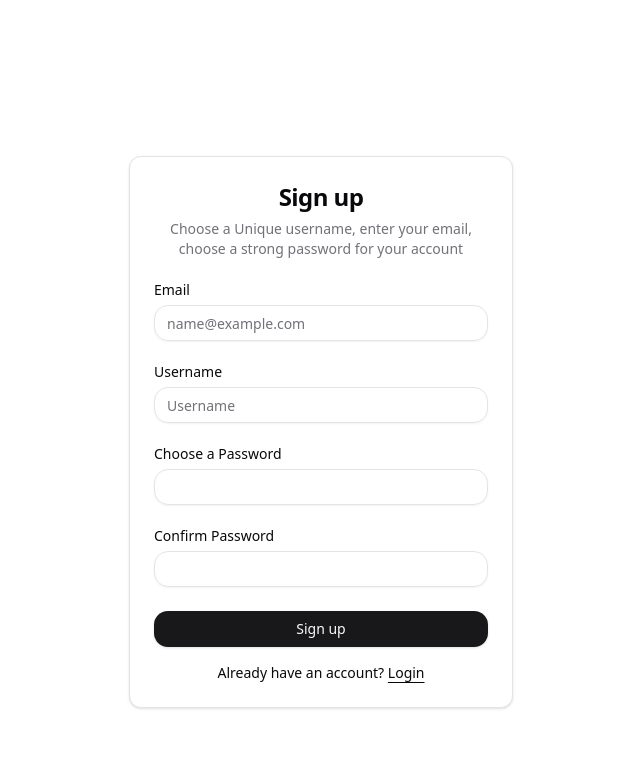
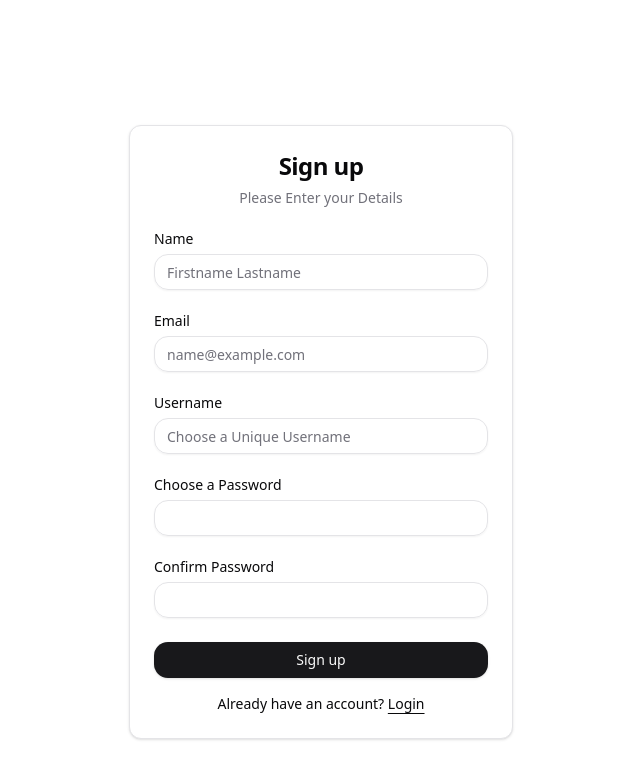
Before and after one commit to fadilm777/BearBazaar, a React (Vite) app in the folder frontend/: page /signup in a window 1280 px wide. Shown: the top 778 px of the page, without its empty margins (319-959 px from the left). Built offline with nearby package versions, Linux system fonts and the light colour scheme.

Commit message:
Fixed DMs page sizing, fix security flaw in mylisting, added name across backend, profile

```diff
--- a/frontend/src/backend/profile.js
+++ b/frontend/src/backend/profile.js
@@ -3,6 +3,7 @@ import { fetchAPI, parseBody } from "./common";
 /**
  * @typedef {Object} UserProfile
  * @property {number} id
+ * @property {string} name
  * @property {string} username
  * @property {string} name
  * @property {string} email
--- a/frontend/src/components/appSignupForm.jsx
+++ b/frontend/src/components/appSignupForm.jsx
@@ -18,6 +18,7 @@ export function SignupForm() {
 
   const navigate = useNavigate();
   const [error, setError] = useState(null);
+  const [name, setName] = useState("")
   const [email, setEmail] = useState("");
   const [username, setUsername] = useState("");
   const [password, setPassword] = useState("");
@@ -32,7 +33,12 @@ export function SignupForm() {
     if (!minLength.test(password)) return "Password must be at least 8 characters.";
     if (!hasUpperCase.test(password)) return "Password must have at least one uppercase letter.";
     if (!hasLowerCase.test(password)) return "Password must have at least one lowercase letter.";
-    if (!hasSpecialChar.test(password)) return "Password must contain at least one special character.";
+    if (!hasSpecialChar.test(password)) {
+      return "Password must contain at least one special character.";
+    }
+    // else {
+    //   continue;
+    // }
 
     const emailPart = email.split("@")[0];
     if (password.includes(emailPart) || password.includes(username)) {
@@ -44,7 +50,7 @@ export function SignupForm() {
   const handleSubmit = async (e) => {
     e.preventDefault();
 
-    const passwordError = validatePassword(password, email, username);
+    const passwordError = validatePassword(name, password, email, username);
     if (passwordError) {
       setError(passwordError);
       return;
@@ -57,6 +63,7 @@ export function SignupForm() {
 
     try {
       await register({
+        name,
         email,
         username,
         password,
@@ -73,12 +80,24 @@ export function SignupForm() {
         <CardHeader>
           <CardTitle className="text-2xl">Sign up</CardTitle>
           <CardDescription>
-            Choose a Unique username, enter your email, choose a strong password for your account
+            Please Enter your Details
           </CardDescription>
         </CardHeader>
         <CardContent>
           <form onSubmit={handleSubmit}>
             <div className="flex flex-col gap-6">
+
+            <div className="grid gap-2">
+                <Label htmlFor="email" className="text-left">Name</Label>
+                <Input
+                  id="name"
+                  type="text"
+                  placeholder="Firstname Lastname"
+                  value={name}
+                  onChange={(e) => setName(e.target.value)}
+                  required
+                />
+              </div>
 
               <div className="grid gap-2">
                 <Label htmlFor="email" className="text-left">Email</Label>
@@ -97,7 +116,7 @@ export function SignupForm() {
                 <Input
                   id="username"
                   type="text"
-                  placeholder="Username"
+                  placeholder="Choose a Unique Username"
                   value={username}
                   onChange={(e) => setUsername(e.target.value)}
                   required
--- a/frontend/src/pages/MyListings.jsx
+++ b/frontend/src/pages/MyListings.jsx
@@ -34,7 +34,7 @@ const MyListings = () => {
       {/* TODO: use real UI here */}
       {loading ? <p>Loading...</p> : null}
       {error ? <p>Error: ${error}</p> : null}
-      {!loading && listings.length === 0 && !error ? <p>You don't have any listings. Try creating some!</p> : null}
+      {!loading && listings.length === 0 && !error ? <p>You don&apos;t have any listings. Try creating some!</p> : null}
 
       {listings.map((listing) => <ListingCard key={listing.id} listing={listing} />)}
 
--- a/frontend/src/pages/Profile.jsx
+++ b/frontend/src/pages/Profile.jsx
@@ -29,24 +29,27 @@ const Profile = () => {
         {/* Profile Picture */}
         <div className="flex-shrink-0">
           <img
-            src={userData.profilePic || "/uploads/default.png"}
-            alt="Profile"
+            src={userData.profilePic || "../../../uploads/default.png"}
             className="w-32 h-32 rounded-full border-4 border-gray-300 object-cover"
           />
         </div>
 
         {/* Profile Information */}
         <div className="flex-1">
-          <h1 className="text-2xl font-bold">{userData.username}</h1>
+          <h1 className="text-2xl font-bold">{userData.name}</h1>
           <div className="mt-4 space-y-2">
             <div>
-              <label className="block text-gray-700 font-semibold">Full Name</label>
+              <h1><label className="block text-gray-700 font-semibold">Name</label></h1>
               <p className="text-gray-900">{userData.name || "Not Provided"}</p>
+            </div>
+            <div>
+              <label className="block text-gray-700 font-semibold">Username</label>
+              <p className="text-gray-900">{userData.username || "Not Provided"}</p>
             </div>
 
             <div>
               <label className="block text-gray-700 font-semibold">Email</label>
-              <p className="text-gray-900">{userData.email}</p>
+              <p className="text-gray-900">{userData.email || "Not Provided"}</p>
             </div>
           </div>
         </div>
--- a/frontend/src/pages/Sell.jsx
+++ b/frontend/src/pages/Sell.jsx
@@ -121,7 +121,8 @@ const Sell = () => {
             onChange={handleChange}
             className="w-full p-2 border rounded-md"
             placeholder="Enter item description"
-            rows="4"
+            rows="3"
+            // keep this as 3, it's better for the UI to make it 1 page
             // required
           ></textarea>
           {errors.description && <p className="text-red-500 text-sm">{errors.description}</p>}
```
Also changed, not shown: 2 other files (tests, documents, lock files or other folders).
